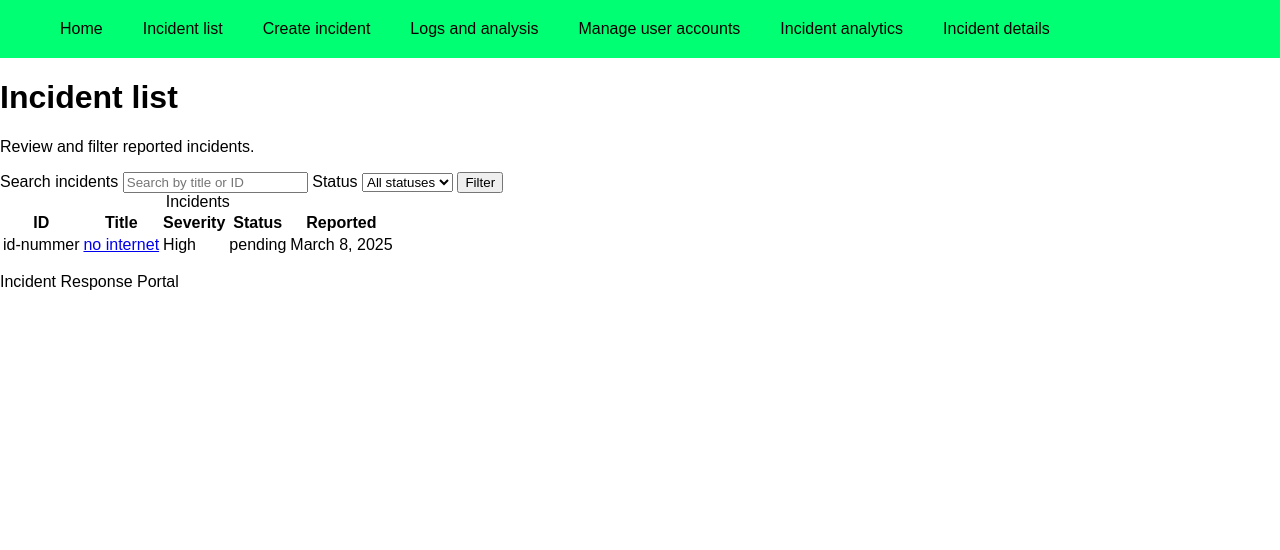
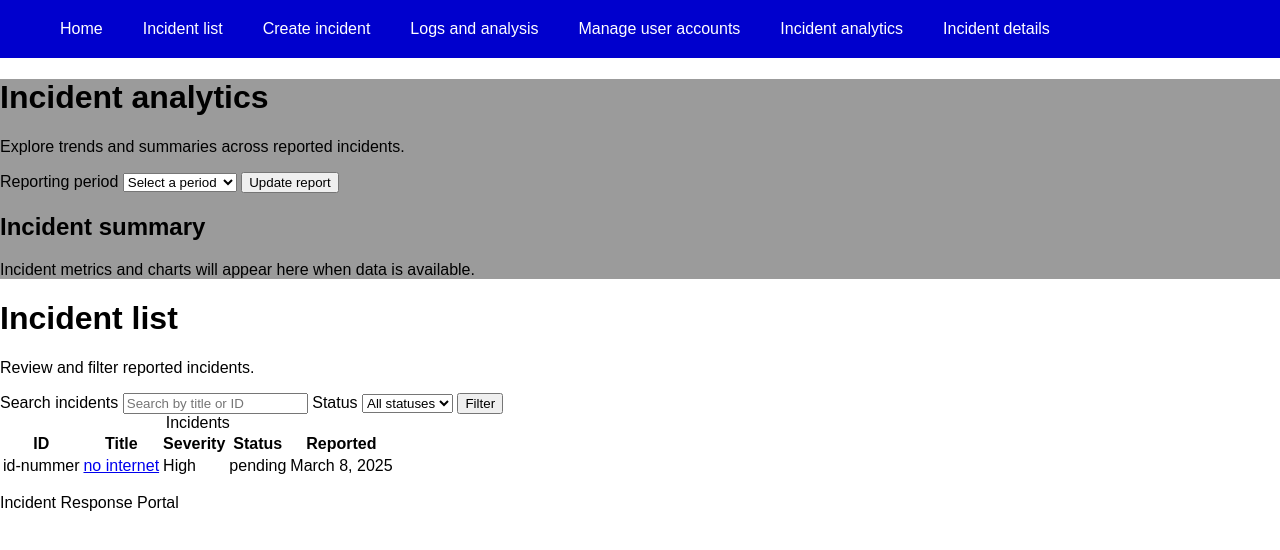
Before and after one commit to JonathanFrontend/ProjectWebbsystems, a plain HTML site: page incident_list.html in a window 1280 px wide. Drawn offline with Linux system fonts and the light colour scheme.

Commit message:
omstrukturerar

```diff
--- a/css/styles.css
+++ b/css/styles.css
@@ -5,7 +5,7 @@ body {
 }
 header nav ul {
     display: flex;
-    background-color: rgb(0, 255, 115);
+    background-color:mediumblue;
     margin: 0;
     align-items: stretch;
 }
@@ -17,12 +17,15 @@ header nav ul li{
 header nav ul li a {
     text-decoration: none;
     display: flex;
-    color: black;
+    color: #fff;
     padding: 20px;
     height: inherit;
     align-items: center;
 }
 header nav ul li a:hover {
-    background-color: rgb(158, 83, 232);
-    color: aliceblue;
+    background-color: aliceblue;
+    color: mediumblue;
 }
+.analytics {
+    background-color: rgb(155, 155, 155);
+}
--- a/incident_list.html
+++ b/incident_list.html
@@ -21,6 +21,27 @@
       </nav>
     </header>
     <main>
+      <div class="analytics">
+        <h1>Incident analytics</h1>
+        <p>Explore trends and summaries across reported incidents.</p>
+        <form>
+          <label for="analytics-period">Reporting period</label>
+          <select id="analytics-period" name="period">
+            <option value="">Select a period</option>
+            <option value="week">Last 7 days</option>
+            <option value="month">Last 30 days</option>
+            <option value="year">Last 12 months</option>
+          </select>
+          <button type="submit">Update report</button>
+        </form>
+        <section aria-labelledby="summary-heading">
+          <h2>Incident summary</h2>
+          <p>
+            Incident metrics and charts will appear here when data is available.
+          </p>
+        </section>
+      </div>
+      <div class="incident-list">
         <h1>Incident list</h1>
         <p>Review and filter reported incidents.</p>
         <form>
@@ -64,6 +85,7 @@
             </tr>
           </tbody>
         </table>
+      </div>
     </main>
     <footer>
       <p>Incident Response Portal</p>
```
Lines whose indentation alone changed are shown as unchanged.
